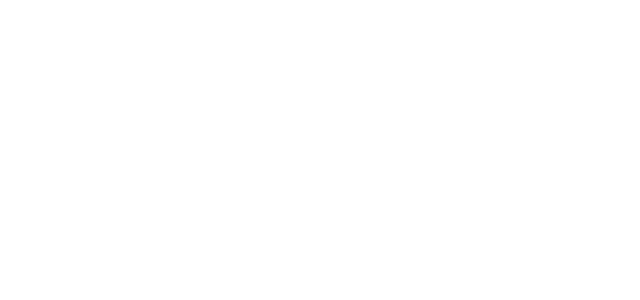
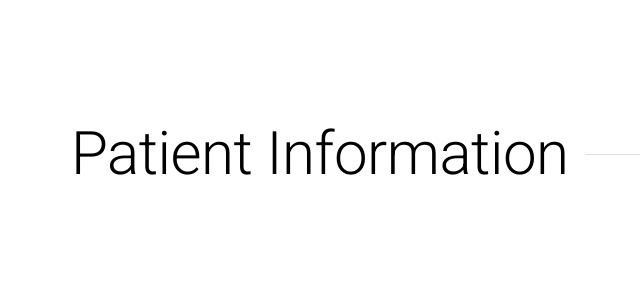
Before and after one commit to cu-devclub/app4stroke_front, a React (Create React App) app: page /form in a window 1280 px wide. Shown: the top 300 px of the page, without its empty margins (47-687 px from the left). Built offline with nearby package versions, Linux system fonts and the light colour scheme.

Commit message:
remove unnecessary property

```diff
--- a/src/Pages/Form/Components/SectionTitle.tsx
+++ b/src/Pages/Form/Components/SectionTitle.tsx
@@ -11,23 +11,21 @@ const useStyle = makeStyles((theme: Theme) =>
       padding: "118px",
       alignItems: "center",
     },
+    divider: {
+      marginLeft: "16px",
+    },
   })
 );
 
 const SectionTitle: React.FC<{ title: string }> = ({ title }) => {
   const classes = useStyle();
   return (
-    <Grid
-      container
-      direction="row"
-      justifyContent="space-around"
-      className={classes.root}
-    >
+    <Grid container className={classes.root}>
       <Grid item xs="auto">
         <Typography variant="h2">{title}</Typography>
       </Grid>
-      <Grid item xs>
-        <Divider></Divider>
+      <Grid item xs className={classes.divider}>
+        <Divider />
       </Grid>
     </Grid>
   );
--- a/src/Pages/Form/Containers/FormContainer.tsx
+++ b/src/Pages/Form/Containers/FormContainer.tsx
@@ -1,6 +1,7 @@
 import React from "react";
+import SectionTitle from "../Components/SectionTitle";
 
 const FormContainer: React.FC = () => {
-  return <></>;
+  return <SectionTitle title="Patient Information"></SectionTitle>;
 };
 export default FormContainer;
```
